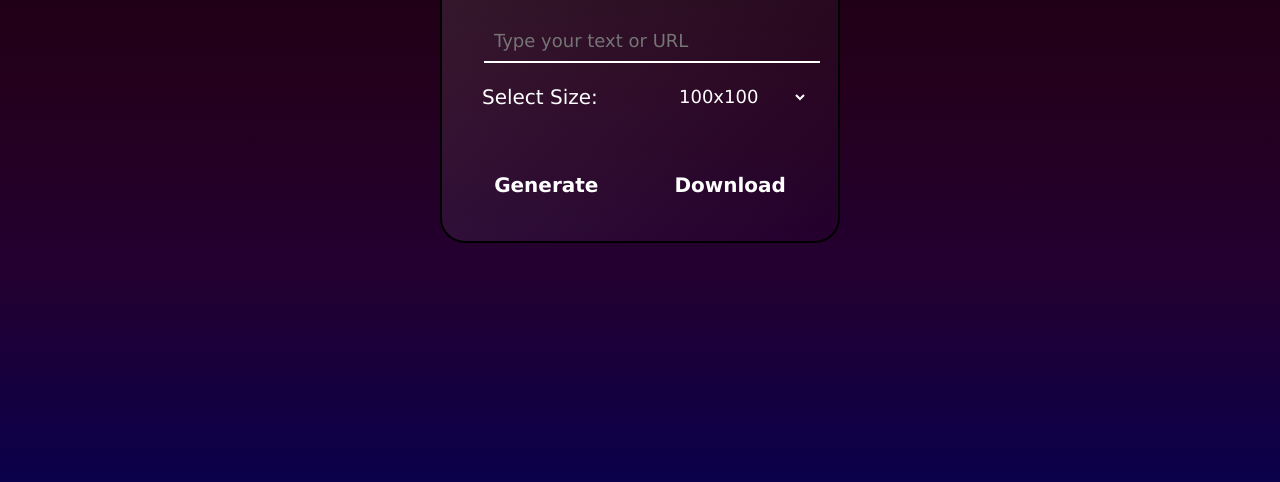
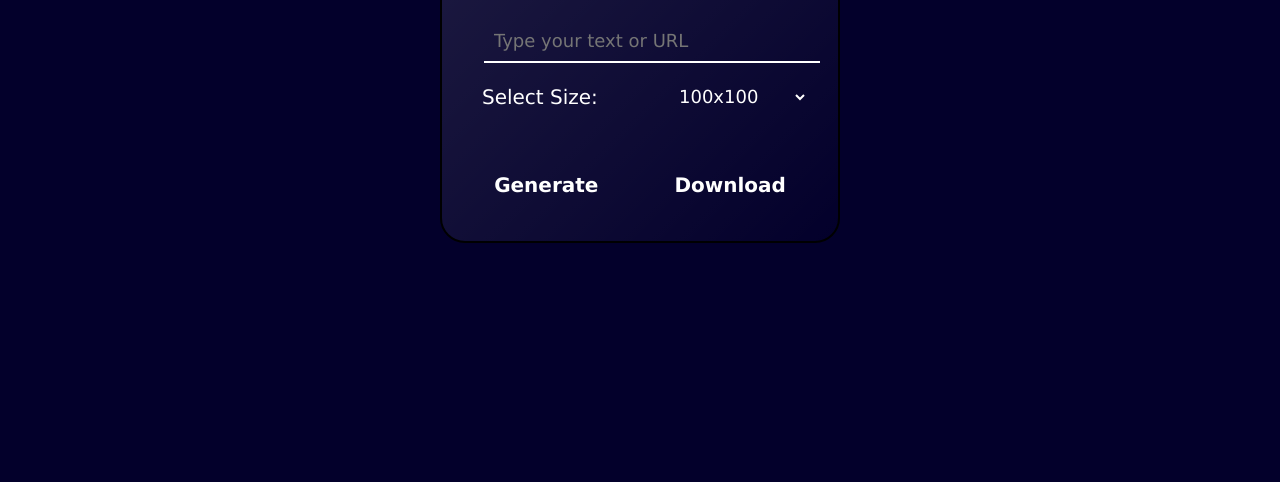
Before and after one commit to apsharma07/QR-code-generator, a plain HTML site: page index.html in a window 1280 px wide. Shown: the part 318-800 px from the top of the page. Drawn offline with Linux system fonts and the light colour scheme.

Commit message:
Change color\

```diff
--- a/style.css
+++ b/style.css
@@ -11,11 +11,10 @@ body{
     display: flex;
     justify-content: center;
     align-items: center;
-    background-image: linear-gradient(to bottom, #000000, #1a000d, #24001d, #230031, #0a004b);background-repeat: no-repeat;
+    background-color: rgb(3, 0, 43);
     background-size: cover;
 }
 .box{
-    background-image: linear-gradient(to bottom, #000000, #1a000d, #24001d, #230031, #0a004b);background-repeat: no-repeat;
     background: linear-gradient(135deg, rgba(255, 255, 255, 0.1), rgba(255, 255, 255, 0));
     background-repeat: no-repeat;
     background-size: cover;
```
